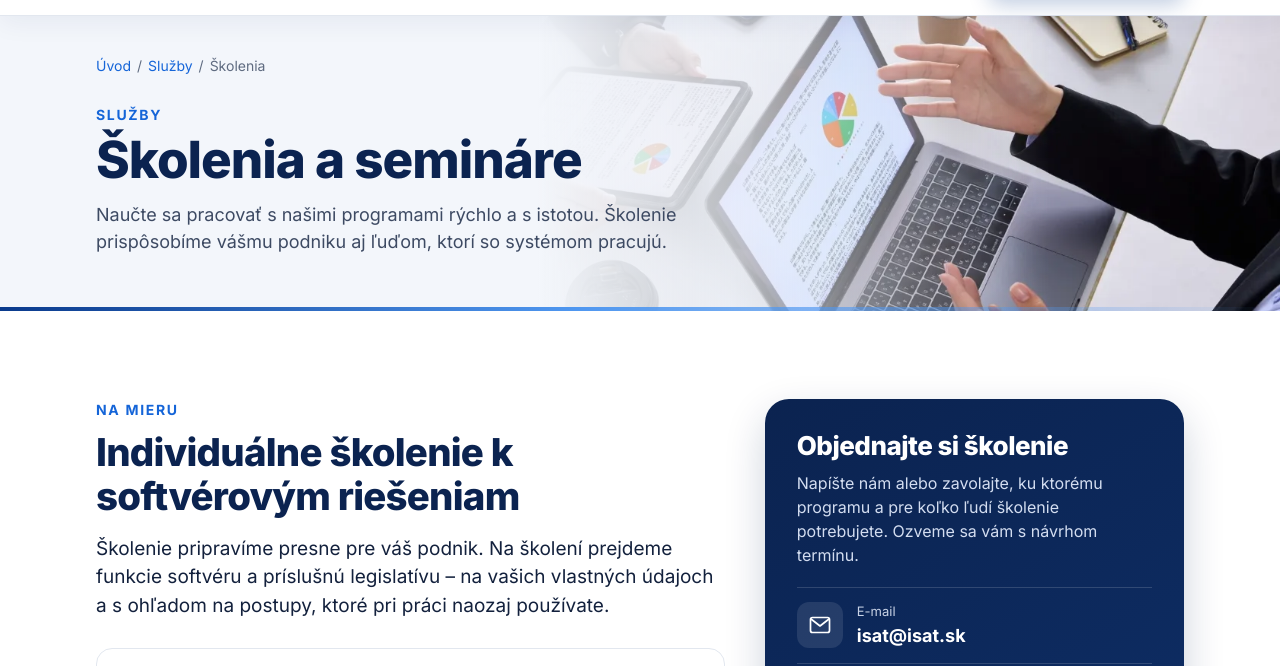
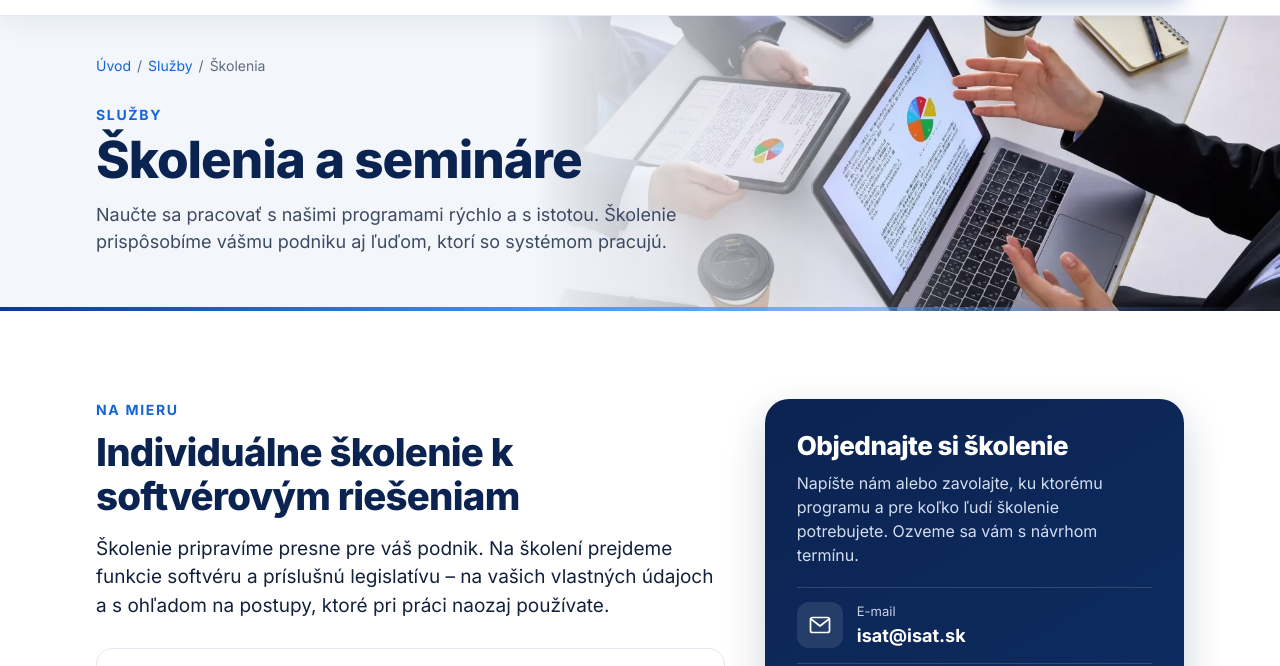
Before and after one commit to isat-sk/isat-web, a plain HTML site: page public/skolenia-a-seminare.html in a window 1280 px wide. Shown: the part 113-779 px from the top of the page. Drawn offline with Linux system fonts and the light colour scheme.

Commit message:
Školenia a Evidencia zvierat: jemnejší prechod fotky v hlavičke bez viditeľného okraja
Co-Authored-By: Claude Opus 5.5 <noreply@anthropic.com>

```diff
--- a/public/css/style.css
+++ b/public/css/style.css
@@ -319,8 +319,6 @@ body{margin:0}
 .isat-web .foto-vykazy-prac{--foto:url(../img/vykazy-zber.webp)}
 .isat-web .foto-mapy{--foto:url(../img/mapy-pole.webp)}
 .isat-web .foto-skolenia{--foto:url(../img/skolenia-porada.webp)}
-.isat-web .page-hero.s-fotkou.foto-skolenia{background-size:auto,auto 185%;background-position:0 0,right 40%}
-@media (max-width:640px){.isat-web .page-hero.s-fotkou.foto-skolenia{background-size:auto,cover;background-position:0 0,50% 40%}}
 .isat-web .page-hero.s-fotkou{background:linear-gradient(90deg,#F3F6FB 0%,#F3F6FB 42%,rgba(243,246,251,.75) 58%,rgba(243,246,251,0) 82%),var(--foto) right 62% / cover no-repeat,#F3F6FB}
 .isat-web .prax-zelena.prax-foto{background:linear-gradient(90deg,rgba(236,246,234,.97) 0%,rgba(236,246,234,.9) 40%,rgba(226,241,222,.7) 100%),var(--foto) center 55% / cover no-repeat,#ECF6EA}
 @media (max-width:640px){
@@ -366,8 +364,6 @@ body{margin:0}
 }
 /* tmavomodrá sekcia V praxi (Evidencia zvierat) */
 .isat-web .foto-evidencia-zvierat{--foto:url(../img/zvierata-kravy.webp)}
-.isat-web .page-hero.s-fotkou.foto-evidencia-zvierat{background-size:auto,auto 200%;background-position:0 0,right 52%}
-@media (max-width:640px){.isat-web .page-hero.s-fotkou.foto-evidencia-zvierat{background-size:auto,cover;background-position:0 0,50% 40%}}
 .isat-web .prax-zelena.prax-foto.prax-tmavomodra{background:linear-gradient(90deg,rgba(8,36,84,.96) 0%,rgba(8,36,84,.88) 40%,rgba(10,58,140,.62) 100%),var(--foto) center 40% / cover no-repeat,#082454;border-color:#082454}
 .isat-web .prax-zelena.prax-tmavomodra .eyebrow{color:#9CC3FF}
 .isat-web .prax-zelena.prax-tmavomodra h2{color:#fff}
@@ -474,6 +470,14 @@ body{margin:0}
 .isat-web .page-ic svg.ic{width:56px;height:56px;stroke:var(--navy-2);stroke-width:1.4}
 .isat-web .page-hero h1{margin:6px 0 0;font-size:clamp(32px,4vw,52px);line-height:1.1;font-weight:800;letter-spacing:-.02em;color:var(--navy)}
 .isat-web .page-hero .lead{max-width:640px}
+/* hlavička s menšou fotkou, ktorá sa na ľavom okraji plynulo stráca do farby (Školenia, Evidencia zvierat) */
+.isat-web .page-hero.s-fotkou.foto-skolenia,.isat-web .page-hero.s-fotkou.foto-evidencia-zvierat{background:#F3F6FB;overflow:hidden}
+.isat-web .page-hero.s-fotkou.foto-skolenia::before,.isat-web .page-hero.s-fotkou.foto-evidencia-zvierat::before{content:"";position:absolute;top:0;right:0;bottom:0;width:min(62%,900px);background:var(--foto) 50% 50% / cover no-repeat;-webkit-mask-image:linear-gradient(90deg,transparent 0%,transparent 6%,rgba(0,0,0,.3) 26%,#000 60%);mask-image:linear-gradient(90deg,transparent 0%,transparent 6%,rgba(0,0,0,.3) 26%,#000 60%);pointer-events:none}
+.isat-web .page-hero.s-fotkou.foto-skolenia::before{background-position:50% 42%}
+.isat-web .page-hero.s-fotkou.foto-skolenia > .wrap,.isat-web .page-hero.s-fotkou.foto-evidencia-zvierat > .wrap{position:relative;z-index:1}
+@media (max-width:640px){
+  .isat-web .page-hero.s-fotkou.foto-skolenia::before,.isat-web .page-hero.s-fotkou.foto-evidencia-zvierat::before{width:100%;opacity:.12;-webkit-mask-image:none;mask-image:none}
+}
 .isat-web .features{display:grid;grid-template-columns:repeat(auto-fill,minmax(min(100%,340px),1fr));gap:16px;margin:28px 0 0;padding:0;list-style:none}
 .isat-web .features li{display:flex;gap:14px;align-items:flex-start;padding:20px;border:1px solid var(--line);border-radius:16px;font-size:16.5px}
 .isat-web .features svg.ic{color:var(--blue);margin-top:1px}
```
